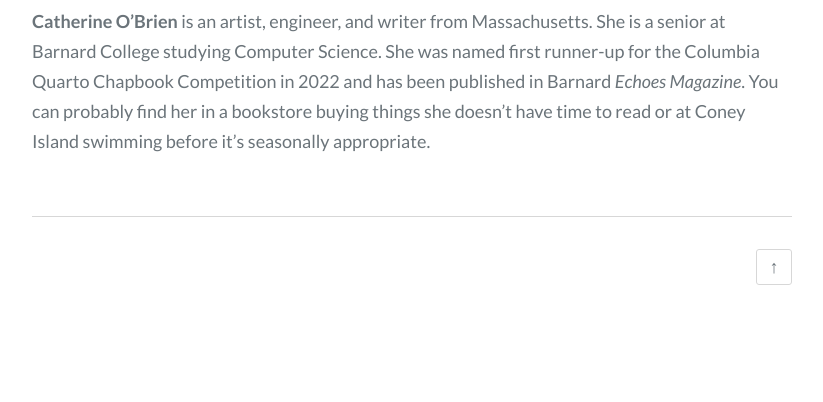
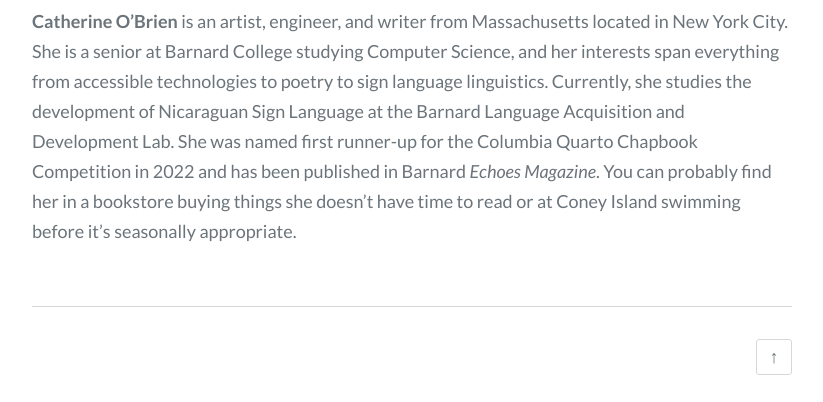
Before and after one commit to JustGoodThemes/Scriptor-Jekyll-Theme, a Jekyll site: the page built from about.md, in a window 1280 px wide, cut to the strip 960-1362 px from the top of the page. Shown: the whole strip, without its empty margins (228-1051 px from the left). Built offline with Jekyll 4.4.1, drawn with Linux system fonts in a browser that asks for light colours; before the commit the page ends 1272 px from its top, so only the background shows below that.

Commit message:
Modified portfolio page

```diff
--- a/_sass/_structure.scss
+++ b/_sass/_structure.scss
@@ -6,3 +6,7 @@
   margin: 0 auto;
   max-width: 760px;
 }
+
+.portfolio-margin{
+  margin: 100px 200px;
+}
--- a/about.md
+++ b/about.md
@@ -5,4 +5,4 @@
 feature_image: images/about.jpg
 ---
 
-**Catherine O'Brien** is an artist, engineer, and writer from Massachusetts. She is a senior at Barnard College studying Computer Science. She was named first runner-up for the Columbia Quarto Chapbook Competition in 2022 and has been published in Barnard *Echoes Magazine*. You can probably find her in a bookstore buying things she doesn't have time to read or at Coney Island swimming before it's seasonally appropriate.
+**Catherine O'Brien** is an artist, engineer, and writer from Massachusetts located in New York City. She is a senior at Barnard College studying Computer Science, and her interests span everything from accessible technologies to poetry to sign language linguistics. Currently, she studies the development of Nicaraguan Sign Language at the Barnard Language Acquisition and Development Lab. She was named first runner-up for the Columbia Quarto Chapbook Competition in 2022 and has been published in Barnard *Echoes Magazine*. You can probably find her in a bookstore buying things she doesn't have time to read or at Coney Island swimming before it's seasonally appropriate.
```
Also changed, not shown: _includes/disqus.html (deleted, +0 -18 lines), portfolio.html (added, +27 -0 lines).
